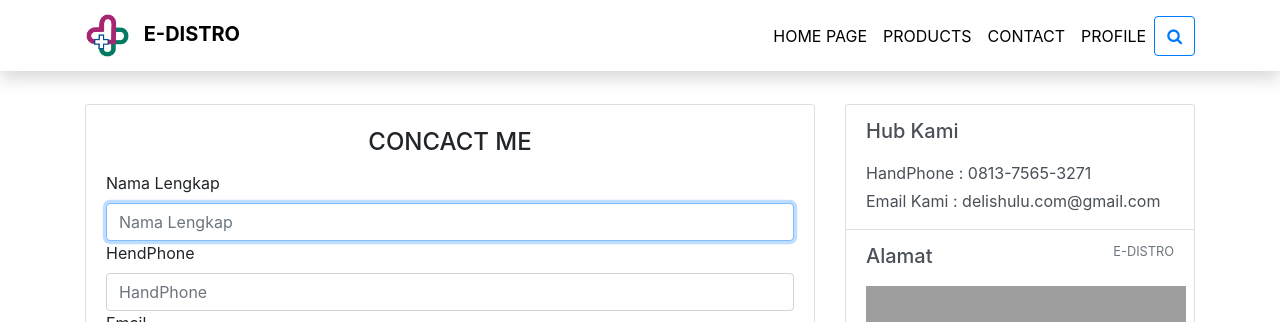
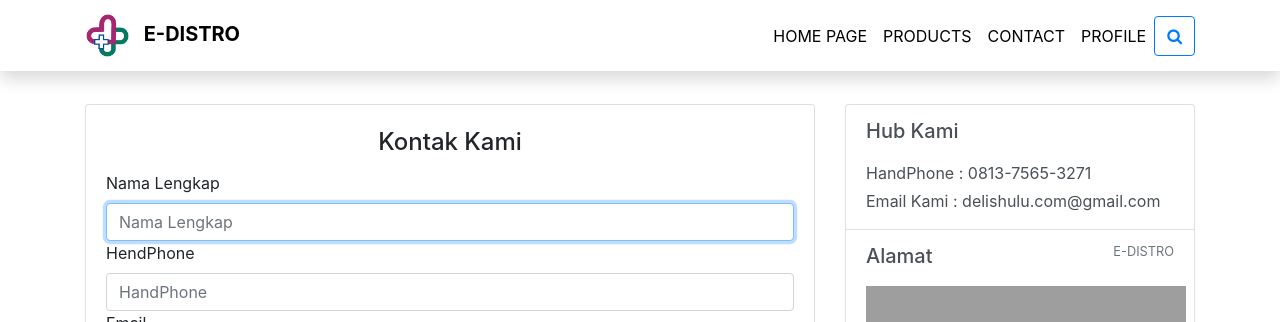
Before and after one commit to delismanhulu/Template-WebSite-Bootstrap-Gratis, a PHP site: page /contact.php in a window 1280 px wide. Shown: the top 322 px of the page. Run offline with PHP 8.4, Linux system fonts and the light colour scheme; some libraries are stand-ins or nearby versions; grey boxes are pictures that could not be loaded.

Commit message:
Perbaharui Halaman Kontak dan Maps

```diff
--- a/contact.php
+++ b/contact.php
@@ -6,7 +6,7 @@
     <div class="col-lg-12 col-xl-8">
       <div class="card card-signin flex-row my-5">
         <div class="card-body">
-          <h1 class="card-title text-center">CONCACT ME</h1>
+          <h1 class="card-title text-center">Kontak Kami</h1>
           <form action="#" method="POST" class="needs-validation" novalidate>
 
           <div class="form-label-group">
```
Also changed, not shown: README.md.
